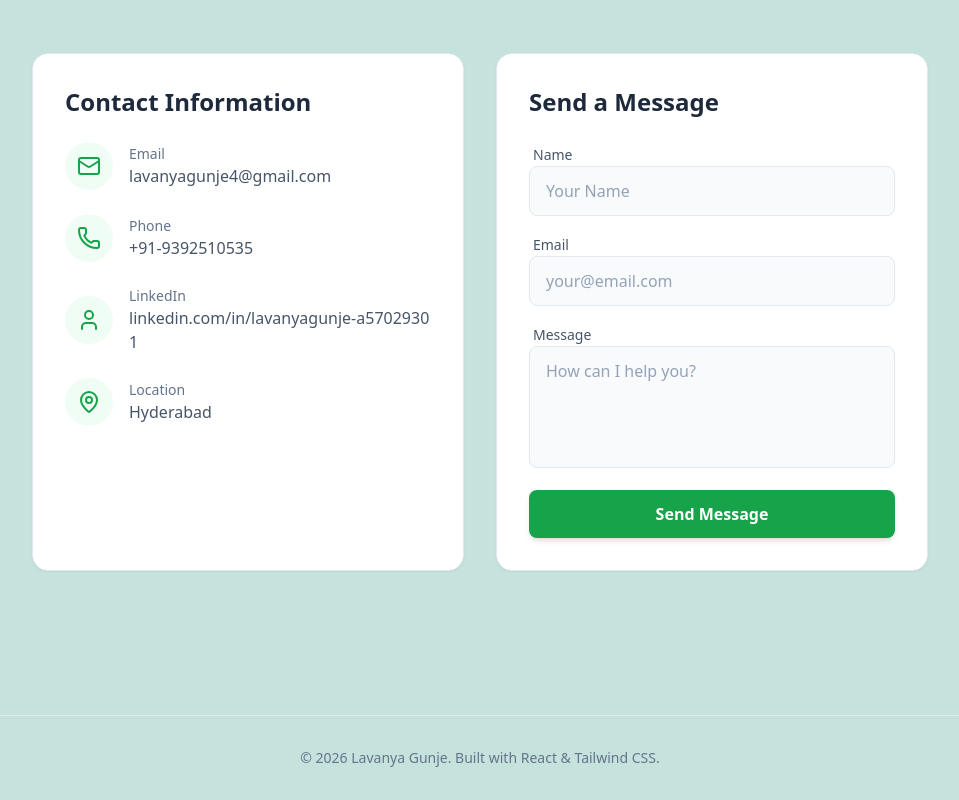
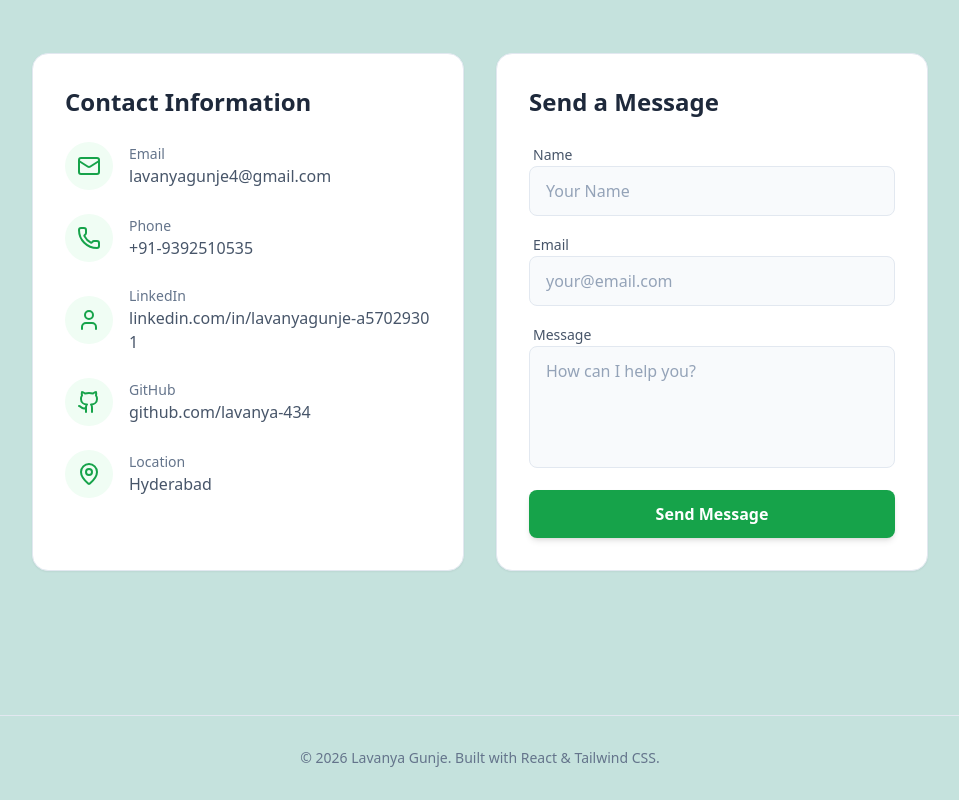
Before and after one commit to lavanya-434/portfolio, a React app: page / in a window 1280 px wide. Shown: the part 3659-4459 px from the top of the page, without its empty margins (160-1119 px from the left). Built offline with nearby package versions, Linux system fonts and the light colour scheme; the HTML template or start-up script is replaced by a standard one.

Commit message:
feat: add github link to contact information section

```diff
--- a/src/components/Contact.jsx
+++ b/src/components/Contact.jsx
@@ -1,5 +1,5 @@
 import React, { useState } from 'react';
-import { Mail, MapPin, Phone, User } from 'lucide-react';
+import { Mail, MapPin, Phone, User, Github } from 'lucide-react';
 
 const Contact = () => {
   return (
@@ -45,6 +45,18 @@ const Contact = () => {
                   <p className="text-sm text-slate-500 font-medium">LinkedIn</p>
                   <a href="https://linkedin.com/in/lavanyagunje-a57029301" target="_blank" rel="noreferrer" className="font-medium hover:text-primary transition-colors break-all">
                     linkedin.com/in/lavanyagunje-a57029301
+                  </a>
+                </div>
+              </div>
+
+              <div className="flex items-center gap-4 text-slate-600">
+                <div className="w-12 h-12 bg-green-50 rounded-full flex items-center justify-center text-primary shrink-0">
+                  <Github size={24} />
+                </div>
+                <div>
+                  <p className="text-sm text-slate-500 font-medium">GitHub</p>
+                  <a href="https://github.com/lavanya-434" target="_blank" rel="noreferrer" className="font-medium hover:text-primary transition-colors break-all">
+                    github.com/lavanya-434
                   </a>
                 </div>
               </div>
```
